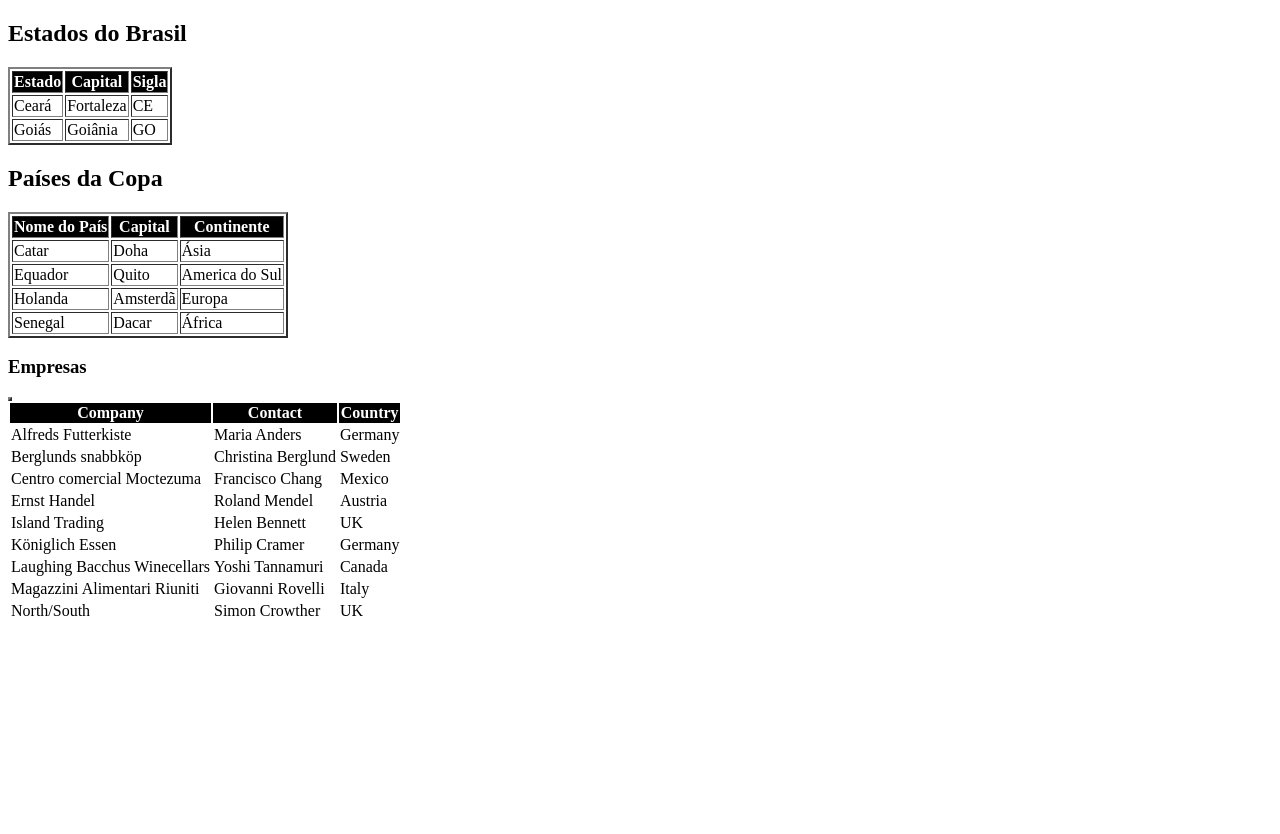
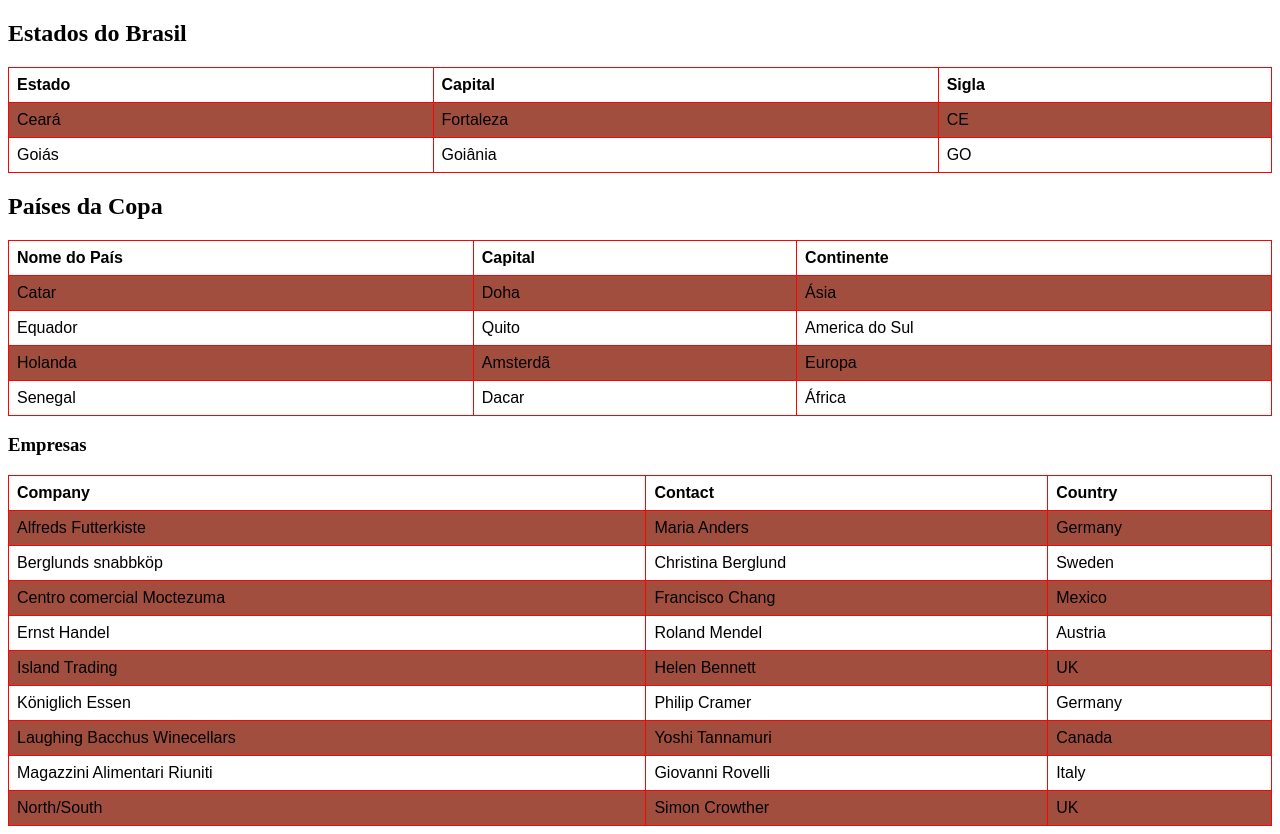
Before and after one commit to Rynhx/HTML-CSS-Exercise, a plain HTML site: page css/tabela-estados.html in a window 1280 px wide. Before the commit the page ends 800 px from the top, so only its background shows below. Drawn offline with Linux system fonts and the light colour scheme; files that its build step writes are made by us from their sources.

Commit message:
atualização2

```diff
--- a/css/tabela-estados.html
+++ b/css/tabela-estados.html
@@ -1,19 +1,41 @@
 <!DOCTYPE html>
-<html lang="pt-br">
+<html lang="pt">
 
 <head>
     <title>Tabela</title>
-    <meta charset="UTF-8">
-    <meta http-equiv="X-UA-Compatible" content="IE=edge">
-    <meta name="viewport" content="width=device-width, initial-scale=1.0">
-    <link rel="stylesheet" href="/css/tabela.css" >
+    <link rel="stylesheet" href="css/tabela.css">
+    <style>
+
+      table {
+        font-family: arial, sans-serif;
+        border-collapse: collapse;
+        width: 100%;
+      }
+
+      td, th {
+        border: 1px solid #fa0404;
+        text-align: left;
+        padding: 8px;
+      }
+
+      tr:nth-child(2n) {
+        background-color: #a14e3f;
+      }
+
+      tr:hover {
+        background-color: white
+      }
+      </style>
+
 </head>
 
 <body>
-    <table border="2">
+
         <h2>Estados do Brasil</h2>
         <!--1ª Linha: Nome das colunas-->
+        <table>
         <tr>
+
             <!--Cabeçalhos | <th>-->
             <th>Estado</th>
             <th>Capital</th>
@@ -29,10 +51,10 @@
             <td>Goiânia</td>
             <td>GO</td>
         </tr>
-        </style>
+      </table>
     </table>
 
-    <table border="2">
+    <table>
         <h2>Países da Copa</h2>
         <!--1ª Linha: Nome das colunas-->
         <tr>
@@ -61,9 +83,9 @@
             <td>Dacar</td>
             <td>África</td>
         </tr>
-        </style>
     </table>
-    <table border="2">
+
+    <table>
     <h3>Empresas</h3>
 
     <table id="customers">
--- a/css/tabela.css
+++ b/css/tabela.css
@@ -1,11 +1,15 @@
-#costumers, table,th,td {
-    border-collapse: 1px solid rgb(39, 160, 55)
-}
-table th {
-    background-color: black;
-    color: white;
-}
+#costumers, table {
+    font-family: arial, sans-serif;
+    border-collapse: collapse;
+    width: 100%;
+  }
 
-#costumers {
-    border-collapse: 2px solid rgb(39, 160, 55)
-}
+  td, th {
+    border: 1px solid #dddddd;
+    text-align: left;
+    padding: 8px;
+  }
+
+  tr:nth-child(even) {
+    background-color: #dddddd;
+  }
```
